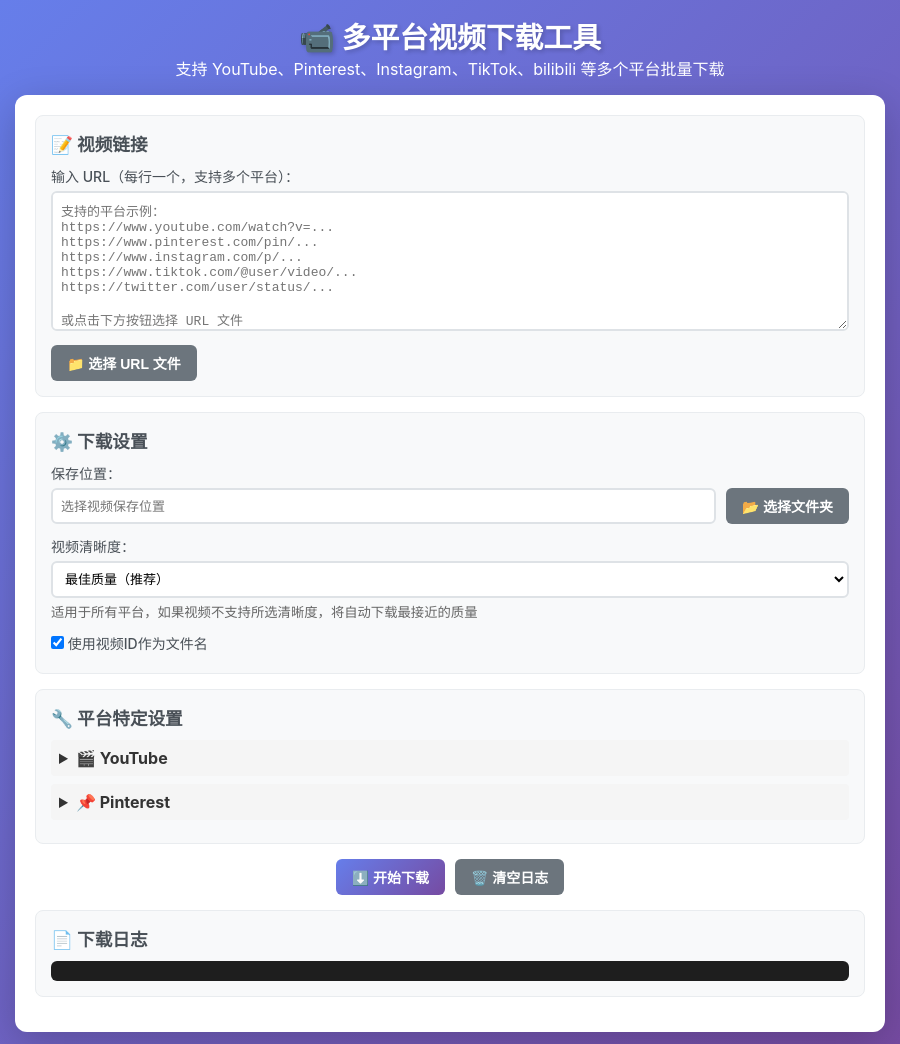
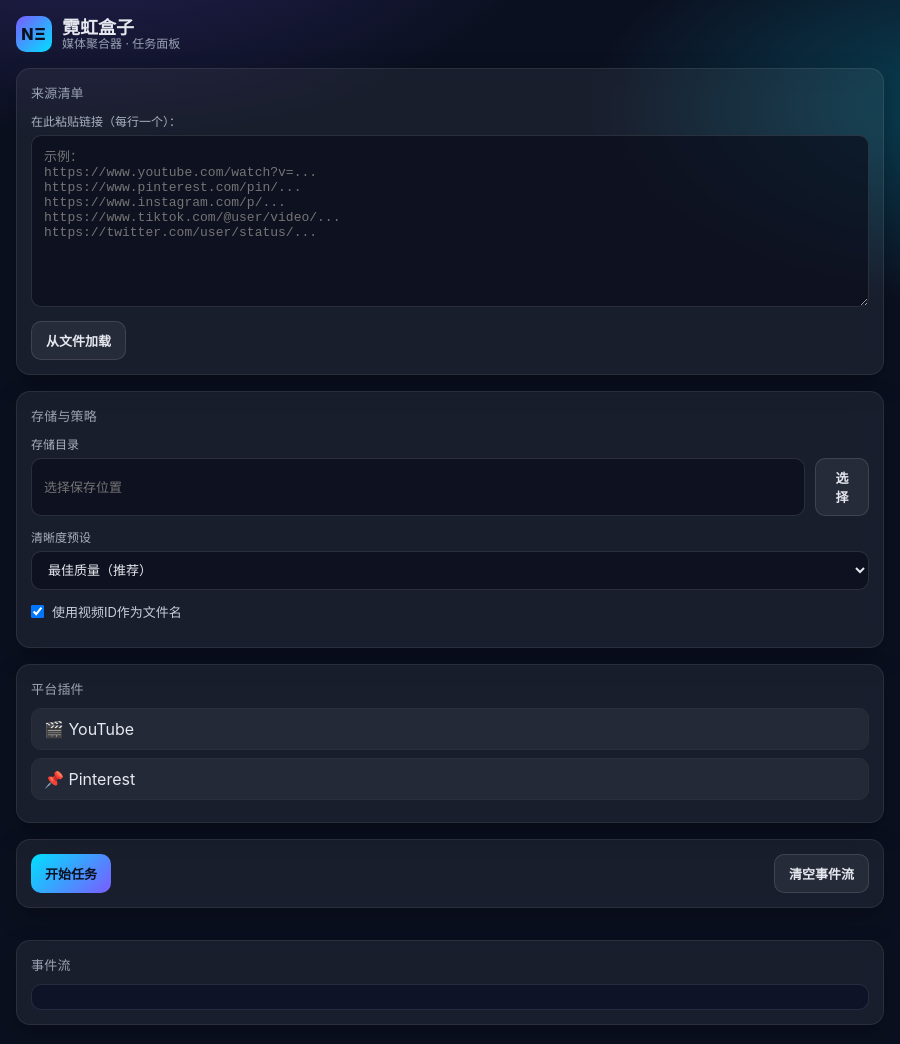
Before and after one commit to xy-tuoren/video-dlp-gui, an Electron app: page index.html in a window 900 px wide. Shown: the top 1044 px of the page. Drawn offline with Linux system fonts and the light colour scheme; no server answers.

Commit message:
ui修改

```diff
--- a/index.html
+++ b/index.html
@@ -3,205 +3,145 @@
   <head>
     <meta charset="UTF-8" />
     <meta name="viewport" content="width=device-width, initial-scale=1.0" />
-    <title>GG Bond多平台视频下载工具</title>
+    <title>媒体聚合器</title>
     <link rel="stylesheet" href="styles.css" />
   </head>
   <body>
-    <div class="container">
-      <header>
-        <h1>📹 多平台视频下载工具</h1>
-        <p class="subtitle">
-          支持 YouTube、Pinterest、Instagram、TikTok、bilibili
-          等多个平台批量下载
-        </p>
-      </header>
+    <div class="app-shell">
+      <div class="topbar">
+        <div class="brand">
+          <div class="brand-mark">NΞ</div>
+          <div class="brand-text">
+            <div class="brand-name">霓虹盒子</div>
+            <div class="brand-sub">媒体聚合器 · 任务面板</div>
+          </div>
+        </div>
+      </div>
 
-      <div class="main-content">
-        <!-- URL输入区域 -->
-        <section class="card">
-          <h2>📝 视频链接</h2>
-          <div class="input-group">
-            <label>输入 URL（每行一个，支持多个平台）：</label>
+      <div class="content-grid">
+        <div class="left-col">
+          <section class="panel">
+            <div class="panel-title">来源清单</div>
+            <label class="field-label">在此粘贴链接（每行一个）：</label>
             <textarea
               id="urlInput"
-              placeholder="支持的平台示例：&#10;https://www.youtube.com/watch?v=...&#10;https://www.pinterest.com/pin/...&#10;https://www.instagram.com/p/...&#10;https://www.tiktok.com/@user/video/...&#10;https://twitter.com/user/status/...&#10;&#10;或点击下方按钮选择 URL 文件"
-              rows="8"
+              class="field-control"
+              rows="10"
+              placeholder="示例：&#10;https://www.youtube.com/watch?v=...&#10;https://www.pinterest.com/pin/...&#10;https://www.instagram.com/p/...&#10;https://www.tiktok.com/@user/video/...&#10;https://twitter.com/user/status/..."
             ></textarea>
-          </div>
-          <div class="button-group">
-            <button id="selectFileBtn" class="btn btn-secondary">
-              📁 选择 URL 文件
+            <div class="inline-actions">
+              <button id="selectFileBtn" class="btn btn-ghost">
+                从文件加载
               </button>
               <span id="selectedFile" class="file-info"></span>
             </div>
           </section>
 
-        <!-- 设置区域 -->
-        <section class="card">
-          <h2>⚙️ 下载设置</h2>
-
-          <div class="setting-row">
-            <label for="outputPath">保存位置：</label>
-            <div class="path-selector">
+          <section class="panel">
+            <div class="panel-title">存储与策略</div>
+            <div class="form-row">
+              <label class="field-label" for="outputPath">存储目录</label>
+              <div class="picker">
                 <input
                   type="text"
                   id="outputPath"
-                placeholder="选择视频保存位置"
+                  class="field-control"
+                  placeholder="选择保存位置"
                   readonly
                 />
-              <button id="selectFolderBtn" class="btn btn-secondary">
-                📂 选择文件夹
-              </button>
+                <button id="selectFolderBtn" class="btn btn-ghost">选择</button>
               </div>
             </div>
 
-          <div class="setting-row">
-            <label for="quality">视频清晰度：</label>
-            <select id="quality" class="quality-select">
+            <div class="form-row">
+              <label class="field-label" for="quality">清晰度预设</label>
+              <select id="quality" class="field-control">
                 <option value="best">最佳质量（推荐）</option>
                 <option value="4k">4K (2160p)</option>
                 <option value="1080p">1080p (全高清)</option>
                 <option value="720p">720p (高清)</option>
                 <option value="480p">480p (标清)</option>
               </select>
-            <small style="color: #666; display: block; margin-top: 4px">
-              适用于所有平台，如果视频不支持所选清晰度，将自动下载最接近的质量
-            </small>
             </div>
 
-          <div class="setting-row">
-            <label>
+            <div class="form-row form-inline">
+              <label class="checkbox">
                 <input type="checkbox" id="useVideoId" checked />
                 使用视频ID作为文件名
               </label>
             </div>
           </section>
 
-        <!-- 平台特定设置 -->
-        <section class="card">
-          <h2>🔧 平台特定设置</h2>
+          <section class="panel">
+            <div class="panel-title">平台插件</div>
 
-          <details>
-            <summary
-              style="
-                cursor: pointer;
-                padding: 8px;
-                background: #f5f5f5;
-                border-radius: 4px;
-                margin-bottom: 8px;
-              "
-            >
-              <strong>🎬 YouTube</strong>
-            </summary>
-            <div style="padding: 12px 20px">
-              <div style="margin-bottom: 12px">
-                <label
-                  style="display: block; margin-bottom: 8px; font-weight: 500"
-                >
-                  Cookie 文件路径：
-                </label>
-                <div class="path-selector">
+            <details class="accordion">
+              <summary>🎬 YouTube</summary>
+              <div class="details-body">
+                <label class="field-label">Cookie 文件</label>
+                <div class="picker">
                   <input
                     type="text"
                     id="youtube-cookie-path"
-                    placeholder="选择 cookies.txt 文件（可选）"
+                    class="field-control"
+                    placeholder="选择 cookies.txt（可选）"
                     readonly
-                    style="flex: 1"
                   />
-                  <button id="selectYoutubeCookieBtn" class="btn btn-secondary">
-                    📄 选择文件
+                  <button id="selectYoutubeCookieBtn" class="btn btn-ghost">
+                    选择
                   </button>
                   <button
                     id="clearYoutubeCookieBtn"
-                    class="btn btn-secondary"
-                    style="padding: 8px 12px"
+                    class="btn btn-ghost danger"
+                    title="清除"
                   >
-                    ✖
+                    清除
                   </button>
                 </div>
-                <div
-                  style="
-                    color: #666;
-                    font-size: 0.9em;
-                    margin-top: 8px;
-                    line-height: 1.6;
-                  "
-                >
-                  <strong>💡 提示：</strong>
-                  <ul style="margin: 8px 0; padding-left: 20px">
-                    <li>
-                      使用 Cookie 可以绕过 YouTube 的反爬虫限制，下载更高画质
-                    </li>
-                    <li>如果不设置，将自动查找项目目录下的 cookies.txt 文件</li>
-                    <li>
-                      导出 Cookie 方法：安装 Chrome 扩展 "Get cookies.txt
-                      LOCALLY"，在 YouTube 登录后导出
-                    </li>
-                  </ul>
-                </div>
+                <div class="hint">
+                  使用 Cookie
+                  可提升可访问性与画质；未设置时将自动查找程序目录下的
+                  cookies.txt。
                 </div>
               </div>
             </details>
 
-          <details>
-            <summary
-              style="
-                cursor: pointer;
-                padding: 8px;
-                background: #f5f5f5;
-                border-radius: 4px;
-                margin-bottom: 8px;
-              "
-            >
-              <strong>📌 Pinterest</strong>
-            </summary>
-            <div style="padding: 12px 20px">
-              <div style="margin-bottom: 8px">
-                <label>
+            <details class="accordion">
+              <summary>📌 Pinterest</summary>
+              <div class="details-body">
+                <label class="checkbox">
                   <input type="checkbox" id="pinterest-thumbnail" />
-                  下载独立的封面图片文件
+                  额外保存封面图片
                 </label>
-                <div
-                  style="
-                    color: #666;
-                    font-size: 0.9em;
-                    margin-left: 24px;
-                    margin-top: 4px;
-                  "
-                >
-                  封面会自动嵌入视频，此选项控制是否额外保存 .jpg 文件
-                </div>
+                <div class="hint">
+                  封面会嵌入到视频中；此开关控制是否另存 .jpg 文件。
                 </div>
               </div>
             </details>
           </section>
 
-        <!-- 操作按钮 -->
-        <div class="action-section">
-          <button id="downloadBtn" class="btn btn-primary">⬇️ 开始下载</button>
-          <button id="clearBtn" class="btn btn-secondary">🗑️ 清空日志</button>
+          <div class="panel actions">
+            <button id="downloadBtn" class="btn btn-primary">开始任务</button>
+            <button id="clearBtn" class="btn btn-ghost">清空事件流</button>
+          </div>
         </div>
 
-        <!-- 进度显示 -->
-        <section
-          class="card progress-section"
-          id="progressSection"
-          style="display: none"
-        >
-          <h2>📊 下载进度</h2>
-          <div class="progress-info">
-            <div class="progress-text" id="progressText">准备下载...</div>
-            <div class="progress-bar-container">
-              <div class="progress-bar" id="progressBar"></div>
+        <div class="right-col">
+          <section class="panel" id="progressSection" style="display: none">
+            <div class="panel-title">任务状态</div>
+            <div class="progress">
+              <div class="progress-head" id="progressText">准备中...</div>
+              <div class="progress-bar">
+                <div class="progress-fill" id="progressBar"></div>
               </div>
             </div>
           </section>
 
-        <!-- 日志区域 -->
-        <section class="card log-section">
-          <h2>📄 下载日志</h2>
+          <section class="panel">
+            <div class="panel-title">事件流</div>
             <div id="logOutput" class="log-output"></div>
           </section>
+        </div>
       </div>
     </div>
 
--- a/main.js
+++ b/main.js
@@ -16,7 +16,8 @@ function createWindow() {
       contextIsolation: false
     },
     resizable: true,
-    icon: path.join(__dirname, "assets", "icon.png")
+    icon: path.join(__dirname, "assets", "icon.png"),
+    title: "霓虹盒子"
   });
 
   mainWindow.loadFile("index.html");
--- a/styles.css
+++ b/styles.css
@@ -6,156 +6,172 @@
 
 body {
     font-family: -apple-system, BlinkMacSystemFont, 'Segoe UI', Roboto, 'Helvetica Neue', Arial, sans-serif;
-    background: linear-gradient(135deg, #667eea 0%, #764ba2 100%);
-    color: #333;
+    background:
+        radial-gradient(1200px 600px at 10% -10%, rgba(122,92,255,0.25), transparent 40%),
+        radial-gradient(1000px 500px at 110% 10%, rgba(0,224,255,0.25), transparent 40%),
+        #0b1020;
+    color: #e6e8ef;
     min-height: 100vh;
-    padding: 15px;
+    padding: 16px;
 }
 
-.container {
-    max-width: 1000px;
+.app-shell {
+    max-width: 1200px;
     margin: 0 auto;
 }
 
-header {
-    text-align: center;
-    color: white;
-    margin-bottom: 15px;
+.topbar {
+    display: flex;
+    align-items: center;
+    justify-content: space-between;
+    margin-bottom: 16px;
 }
 
-header h1 {
-    font-size: 1.8em;
-    margin-bottom: 0;
-    text-shadow: 2px 2px 4px rgba(0,0,0,0.2);
+.brand {
+    display: flex;
+    align-items: center;
+    gap: 10px;
 }
 
-.main-content {
-    background: white;
-    border-radius: 12px;
-    padding: 20px;
-    box-shadow: 0 10px 40px rgba(0,0,0,0.2);
+.brand-mark {
+    width: 36px;
+    height: 36px;
+    border-radius: 10px;
+    background: linear-gradient(135deg, #7a5cff 0%, #00e0ff 100%);
+    display: flex;
+    align-items: center;
+    justify-content: center;
+    color: #0b1020;
+    font-weight: 800;
+    letter-spacing: 1px;
 }
 
-.card {
-    margin-bottom: 15px;
-    padding: 15px;
-    background: #f8f9fa;
-    border-radius: 8px;
-    border: 1px solid #e9ecef;
+.brand-text {
+    display: flex;
+    flex-direction: column;
+    line-height: 1.1;
 }
 
-.card h2 {
-    font-size: 1.1em;
-    margin-bottom: 10px;
-    color: #495057;
+.brand-name {
+    font-size: 18px;
+    font-weight: 800;
 }
 
-.input-group {
-    margin-bottom: 10px;
+.brand-sub {
+    font-size: 12px;
+    color: #9aa3b2;
 }
 
-.input-group label {
+.content-grid {
+    display: grid;
+    grid-template-columns: 380px 1fr;
+    gap: 16px;
+}
+
+.panel {
+    background: rgba(255, 255, 255, 0.06);
+    border: 1px solid rgba(255, 255, 255, 0.08);
+    border-radius: 14px;
+    padding: 14px;
+    backdrop-filter: blur(10px);
+    -webkit-backdrop-filter: blur(10px);
+    box-shadow: 0 10px 25px rgba(0,0,0,0.25);
+    margin-bottom: 16px;
+}
+
+.panel-title {
+    font-size: 13px;
+    letter-spacing: 0.2px;
+    color: #9aa3b2;
+    margin-bottom: 10px;
+    text-transform: uppercase;
+}
+
+.field-label {
     display: block;
-    margin-bottom: 5px;
-    font-weight: 500;
-    font-size: 14px;
-    color: #495057;
+    font-size: 12px;
+    color: #aab2c0;
+    margin-bottom: 6px;
+}
+
+.field-control {
+    width: 100%;
+    padding: 10px 12px;
+    border: 1px solid rgba(255,255,255,0.12);
+    border-radius: 10px;
+    background: rgba(10, 14, 28, 0.7);
+    color: #e6e8ef;
+    font-size: 13px;
+    outline: none;
+    transition: border-color 0.2s, box-shadow 0.2s;
+}
+
+.field-control:focus {
+    border-color: rgba(0,224,255,0.45);
+    box-shadow: 0 0 0 3px rgba(0,224,255,0.15);
 }
 
 #urlInput {
-    width: 100%;
-    padding: 8px;
-    border: 2px solid #dee2e6;
-    border-radius: 6px;
-    font-size: 13px;
     font-family: 'Courier New', monospace;
     resize: vertical;
-    transition: border-color 0.3s;
+    min-height: 160px;
 }
 
-#urlInput:focus {
-    outline: none;
-    border-color: #667eea;
-}
-
-.button-group {
+.inline-actions {
     display: flex;
     align-items: center;
-    gap: 15px;
+    gap: 10px;
+    margin-top: 10px;
 }
 
 .file-info {
-    color: #28a745;
-    font-size: 14px;
-    font-weight: 500;
+    color: #2de39c;
+    font-size: 12px;
+    font-weight: 600;
 }
 
-.setting-row {
-    margin-bottom: 12px;
-}
-
-.setting-row:last-child {
-    margin-bottom: 0;
-}
-
-.setting-row label {
-    display: block;
-    margin-bottom: 5px;
-    font-weight: 500;
-    font-size: 14px;
-    color: #495057;
-}
-
-.path-selector {
+.picker {
     display: flex;
     gap: 10px;
 }
 
-.path-selector input {
-    flex: 1;
-    padding: 8px;
-    border: 2px solid #dee2e6;
-    border-radius: 6px;
-    font-size: 13px;
-    background: white;
+.form-row {
+    margin-bottom: 12px;
 }
 
-.quality-select {
-    width: 100%;
-    padding: 8px;
-    border: 2px solid #dee2e6;
-    border-radius: 6px;
-    font-size: 13px;
-    background: white;
-    cursor: pointer;
-    transition: border-color 0.3s;
+.form-inline {
+    display: flex;
+    align-items: center;
 }
 
-.quality-select:focus {
-    outline: none;
-    border-color: #667eea;
+.checkbox {
+    display: inline-flex;
+    align-items: center;
+    gap: 8px;
+    color: #c8cfdb;
+    font-size: 13px;
 }
 
 .btn {
-    padding: 8px 16px;
-    border: none;
-    border-radius: 6px;
-    font-size: 14px;
-    font-weight: 600;
+    padding: 9px 14px;
+    border-radius: 10px;
+    font-size: 13px;
+    font-weight: 700;
     cursor: pointer;
-    transition: all 0.3s;
-    display: inline-flex;
-    align-items: center;
-    gap: 6px;
+    transition: transform 0.15s ease, box-shadow 0.15s ease, background 0.15s;
+    border: 1px solid rgba(255,255,255,0.12);
+    color: #e6e8ef;
+    background: rgba(255,255,255,0.06);
 }
 
 .btn:hover {
-    transform: translateY(-2px);
-    box-shadow: 0 5px 15px rgba(0,0,0,0.2);
+    transform: translateY(-1px);
+    box-shadow: 0 6px 16px rgba(0,0,0,0.25);
 }
 
 .btn:active {
     transform: translateY(0);
+    box-shadow: none;
 }
 
 .btn:disabled {
@@ -165,82 +181,111 @@ header h1 {
 }
 
 .btn-primary {
-    background: linear-gradient(135deg, #667eea 0%, #764ba2 100%);
-    color: white;
+    background: linear-gradient(135deg, #00e0ff 0%, #7a5cff 100%);
+    border: none;
+    color: #0b1020;
 }
 
 .btn-primary:hover {
-    background: linear-gradient(135deg, #5568d3 0%, #6a3f8f 100%);
+    filter: brightness(1.05);
 }
 
-.btn-secondary {
-    background: #6c757d;
-    color: white;
+.btn-ghost {
+    background: rgba(255,255,255,0.06);
+    color: #e6e8ef;
 }
 
-.btn-secondary:hover {
-    background: #5a6268;
+.btn-ghost:hover {
+    background: rgba(255,255,255,0.1);
 }
 
-.action-section {
+.btn-ghost.danger {
+    color: #ff6b6b;
+    border-color: rgba(255,107,107,0.25);
+}
+
+.actions {
     display: flex;
     gap: 10px;
-    margin-bottom: 15px;
-    justify-content: center;
+    justify-content: space-between;
 }
 
-.progress-section {
-    background: #e7f3ff;
-    border-color: #b3d9ff;
+.accordion {
+    margin-bottom: 8px;
+    border: 1px solid rgba(255,255,255,0.08);
+    border-radius: 10px;
+    overflow: hidden;
 }
 
-.progress-info {
+.accordion > summary {
+    list-style: none;
+    padding: 10px 12px;
+    cursor: pointer;
+    background: rgba(255,255,255,0.05);
+    color: #e6e8ef;
+}
+
+.accordion > summary::-webkit-details-marker {
+    display: none;
+}
+
+.details-body {
+    padding: 12px;
+    background: rgba(255,255,255,0.03);
+}
+
+.hint {
+    margin-top: 8px;
+    color: #9aa3b2;
+    font-size: 12px;
+    line-height: 1.6;
+}
+
+.progress {
     display: flex;
     flex-direction: column;
     gap: 10px;
 }
 
-.progress-text {
-    font-weight: 500;
-    color: #0056b3;
-}
-
-.progress-bar-container {
-    width: 100%;
-    height: 24px;
-    background: #fff;
-    border-radius: 12px;
-    overflow: hidden;
-    box-shadow: inset 0 2px 4px rgba(0,0,0,0.1);
+.progress-head {
+    font-weight: 600;
+    color: #c8cfdb;
+    font-size: 13px;
 }
 
 .progress-bar {
+    width: 100%;
+    height: 22px;
+    background: rgba(255,255,255,0.06);
+    border-radius: 999px;
+    overflow: hidden;
+    border: 1px solid rgba(255,255,255,0.12);
+}
+
+.progress-fill {
     height: 100%;
-    background: linear-gradient(90deg, #667eea 0%, #764ba2 100%);
     width: 0%;
+    background: linear-gradient(90deg, #00e0ff, #7a5cff);
     transition: width 0.3s ease;
     display: flex;
     align-items: center;
     justify-content: center;
-    color: white;
-    font-weight: 600;
+    color: #0b1020;
+    font-weight: 800;
     font-size: 11px;
 }
 
-.log-section {
-    background: #f8f9fa;
-}
-
 .log-output {
-    background: #1e1e1e;
-    color: #d4d4d4;
-    padding: 10px;
-    border-radius: 6px;
+    background: #0e1328;
+    color: #cdd6f4;
+    padding: 12px;
+    border-radius: 10px;
     font-family: 'Courier New', monospace;
     font-size: 12px;
-    max-height: 250px;
+    max-height: 320px;
     overflow-y: auto;
     line-height: 1.5;
+    border: 1px solid rgba(255,255,255,0.1);
 }
 
 .log-output::-webkit-scrollbar {
@@ -248,54 +293,50 @@ header h1 {
 }
 
 .log-output::-webkit-scrollbar-track {
-    background: #2d2d2d;
+    background: #0b1020;
     border-radius: 5px;
 }
 
 .log-output::-webkit-scrollbar-thumb {
-    background: #555;
+    background: #2b3353;
     border-radius: 5px;
 }
 
 .log-output::-webkit-scrollbar-thumb:hover {
-    background: #666;
+    background: #394066;
 }
 
 .log-entry {
-    margin-bottom: 3px;
+    margin-bottom: 4px;
     word-wrap: break-word;
 }
 
 .log-success {
-    color: #4caf50;
+    color: #2de39c;
 }
 
 .log-error {
-    color: #f44336;
+    color: #ff6b6b;
 }
 
 .log-info {
-    color: #2196f3;
+    color: #7cc3ff;
+}
+
+@media (max-width: 1024px) {
+    .content-grid {
+        grid-template-columns: 1fr;
+    }
 }
 
 @media (max-width: 768px) {
     body {
-        padding: 10px;
+        padding: 12px;
     }
-
-    header h1 {
-        font-size: 1.8em;
-    }
-
-    .main-content {
-        padding: 20px;
-    }
-
-    .action-section {
+    .actions {
         flex-direction: column;
     }
-
-    .path-selector {
+    .picker {
         flex-direction: column;
     }
 }
```
Also changed, not shown: package.json (+9 -12 lines). Lines whose indentation alone changed are shown as unchanged.
